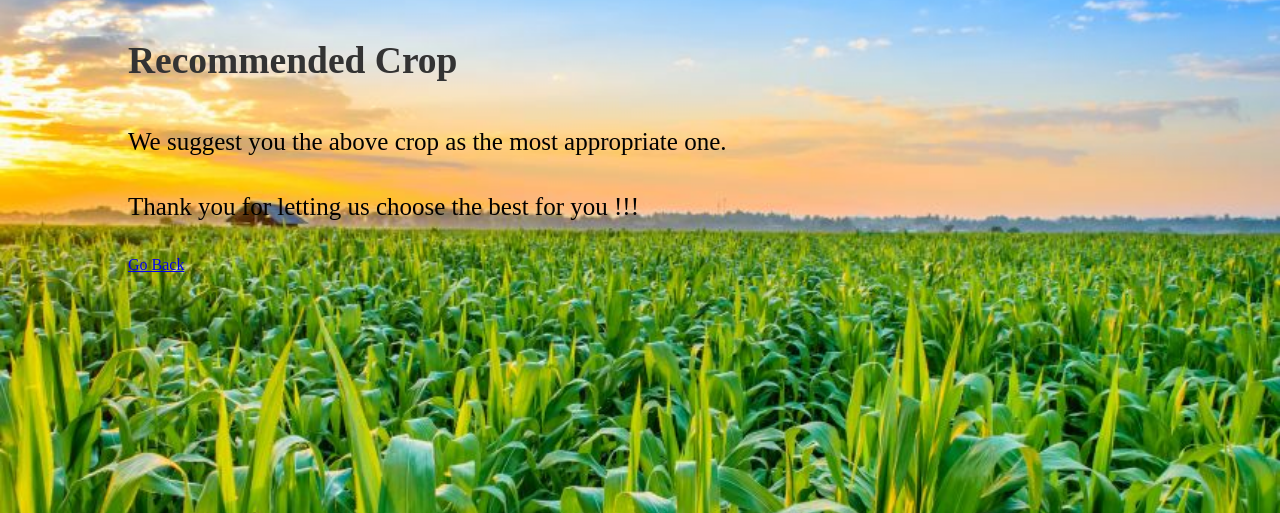
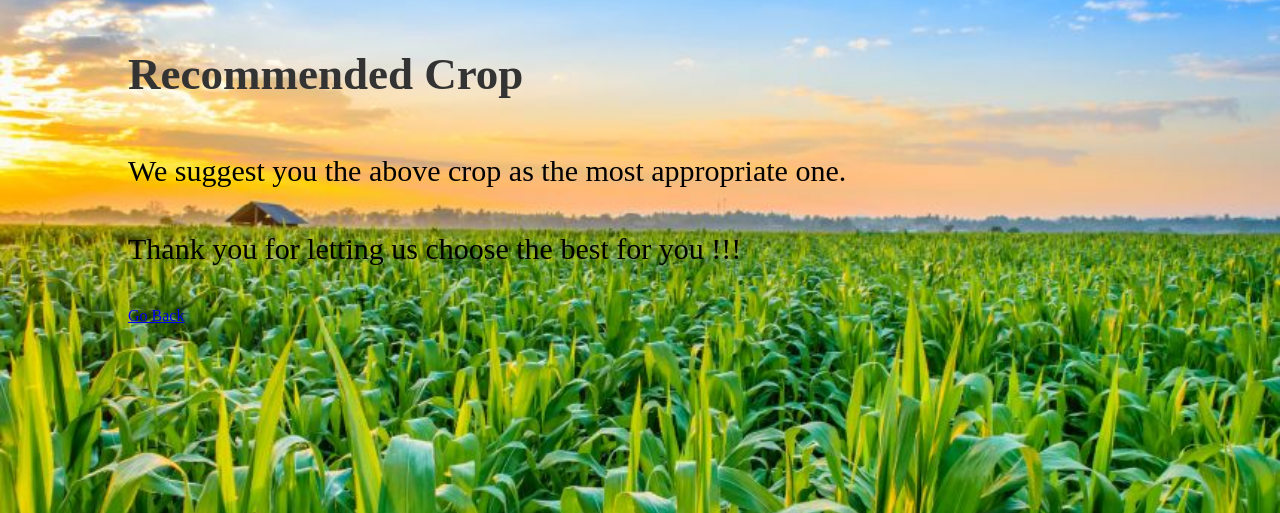
Before and after one commit to Aarathi1535/CropXpert, a Flask app: template templates/result.html in a window 1280 px wide. Shown: the part 71-584 px from the top of the page. Run offline with Flask 3, Linux system fonts and the light colour scheme; the template is opened without the code that fills it, so the values that code supplies are empty.

Commit message:
Update styles.css

```diff
--- a/static/styles.css
+++ b/static/styles.css
@@ -12,7 +12,7 @@ body {
     left: 10px;
 }
 #result{
-    font-size: 25px;
+    font-size: 30px;
 }
 .logo img {
     height: 100px;
```
